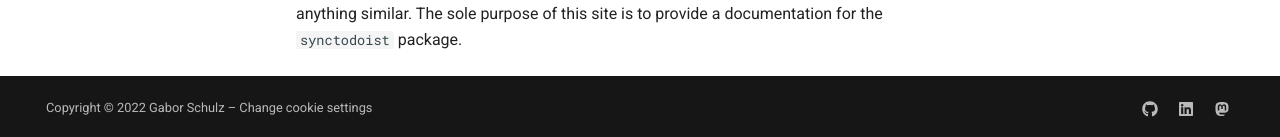
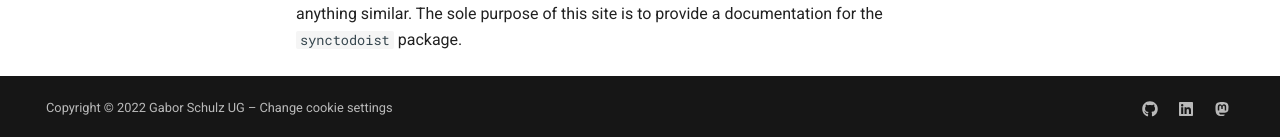
Before and after one commit to gaborschulz/synctodoist, an MkDocs documentation site: the page built from docs/index.md, in a window 1280 px wide and 1282 px high. Shown: the part 1142-1279 px from the top of the window. Built offline with MkDocs 1.6.1 and Material for MkDocs 9.7.7, drawn with Linux system fonts in a browser that asks for light colours; comment, search, counter and statistics services are not loaded.

```diff
--- a/mkdocs.yml
+++ b/mkdocs.yml
@@ -46,7 +46,7 @@
     generator: false
 
 copyright: >
-    Copyright &copy; 2022 Gabor Schulz – <a href="#__consent">Change cookie settings</a>
+    Copyright &copy; 2022 Gabor Schulz UG – <a href="#__consent">Change cookie settings</a>
 
 repo_url: https://github.com/gaborschulz/synctodoist
 
```
Also changed, not shown: 1 other file.
